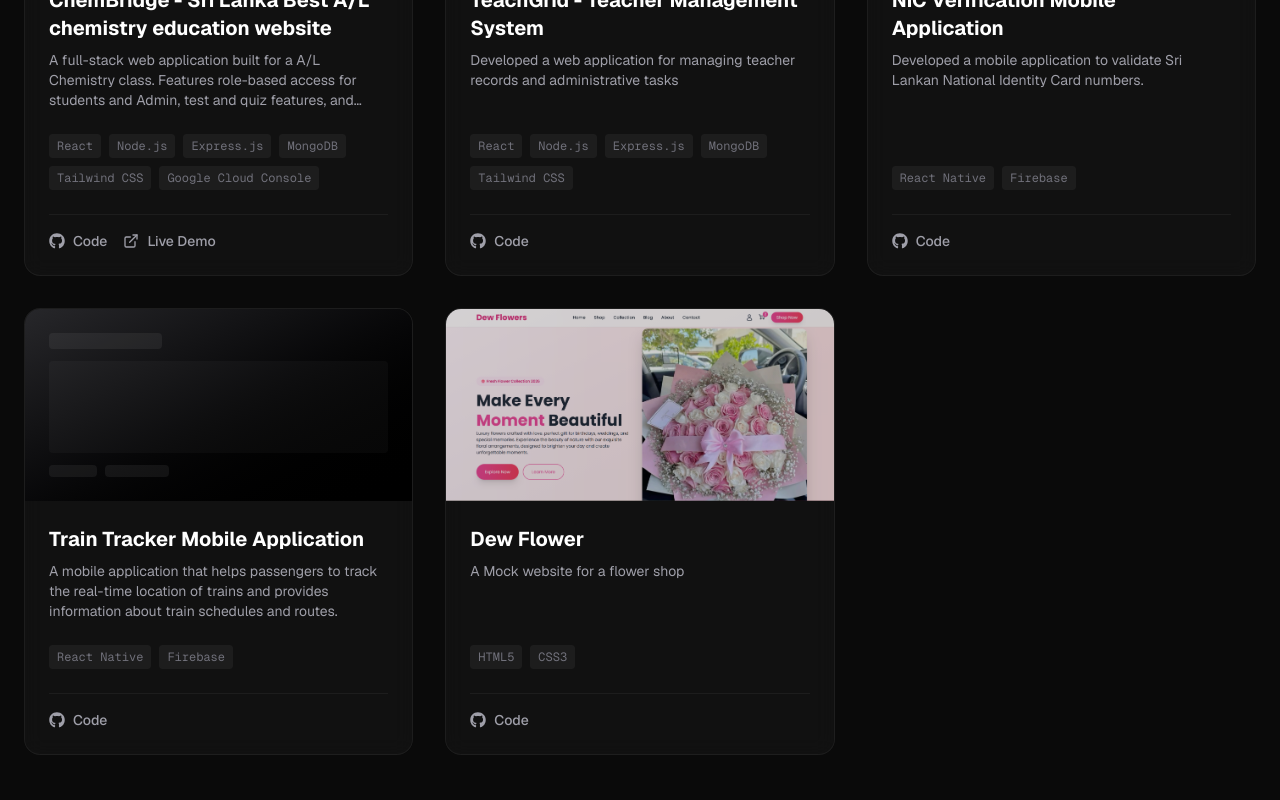
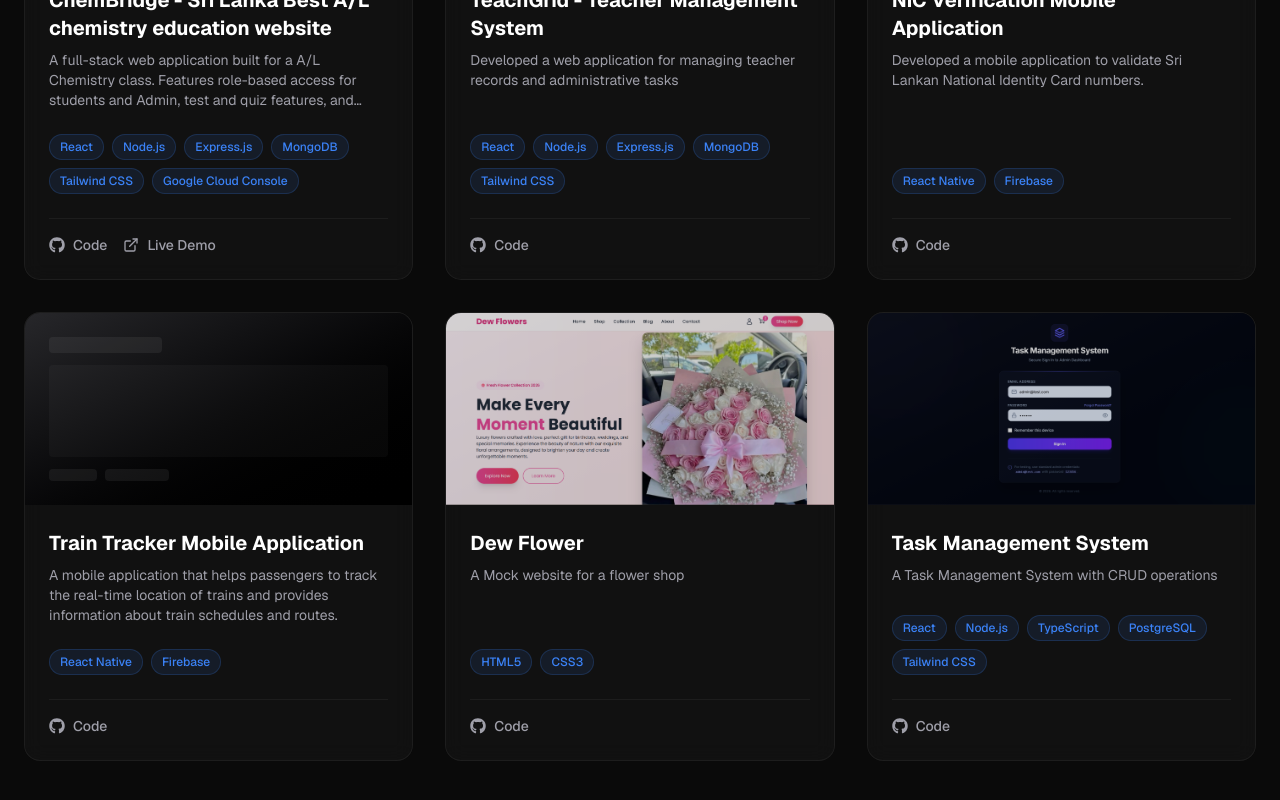
Before and after one commit to Ravi2001512/My-Portfolio, a Next.js app: page / in a window 1280 px wide. Shown: the part 2271-3071 px from the top of the page. Built offline with nearby package versions, Linux system fonts and the light colour scheme.

Commit message:
update project page

```diff
--- a/src/components/Projects.tsx
+++ b/src/components/Projects.tsx
@@ -42,6 +42,13 @@ const projects = [
     tech: ["HTML5", "CSS3"],
     image: "/Dew.png",
     github: "https://github.com/Ravi2001512/Dew-Flowers",
+  },
+  {
+    title: "Task Management System",
+    description: "A Task Management System with CRUD operations",
+    tech: ["React", "Node.js", "TypeScript", "PostgreSQL", "Tailwind CSS"],
+    image: "/task.png",
+    github: "https://github.com/Ravi2001512/Task-Management-System-Frontend",
   }
 ];
 
@@ -118,7 +125,7 @@ export default function Projects() {
 
                 <div className="flex flex-wrap gap-2 mb-6">
                   {project.tech.map((tech) => (
-                    <span key={tech} className="text-xs font-mono text-zinc-500 bg-white/5 px-2 py-1 rounded">
+                    <span key={tech} className="text-xs font-medium text-primary bg-primary/10 border border-primary/20 px-2.5 py-1 rounded-full">
                       {tech}
                     </span>
                   ))}
```
Also changed, not shown: public/task.png (added).
